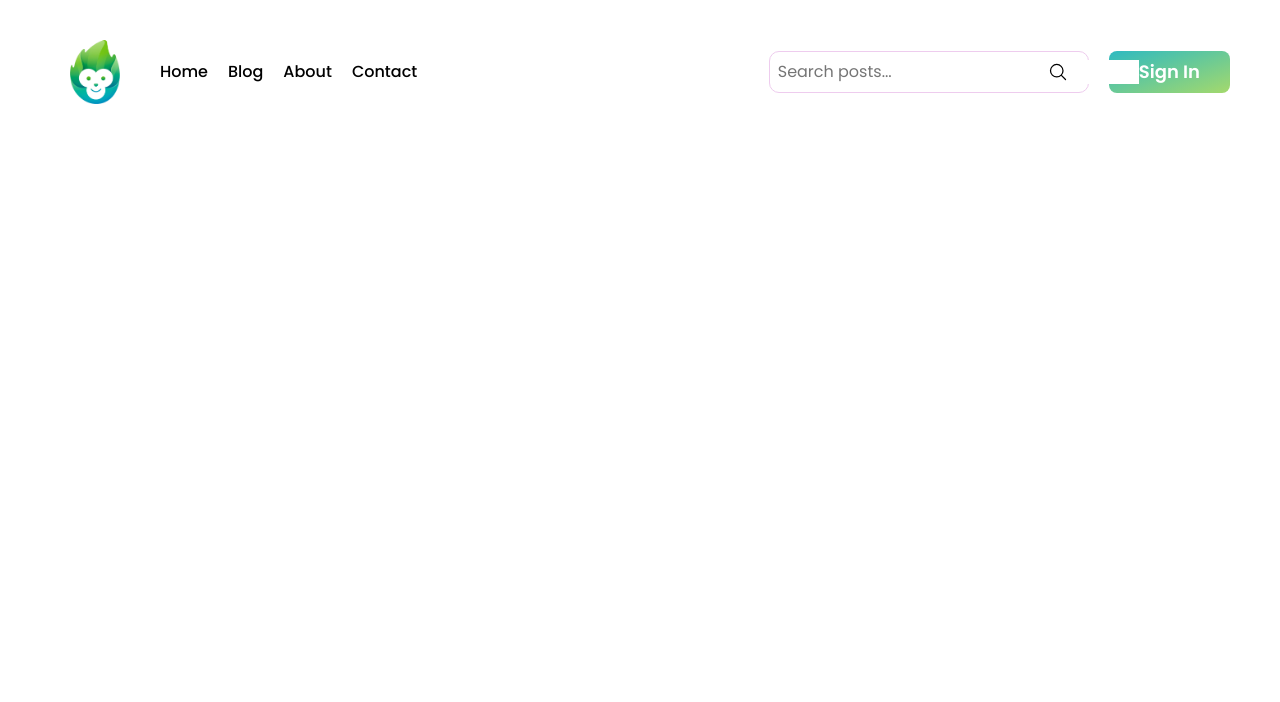
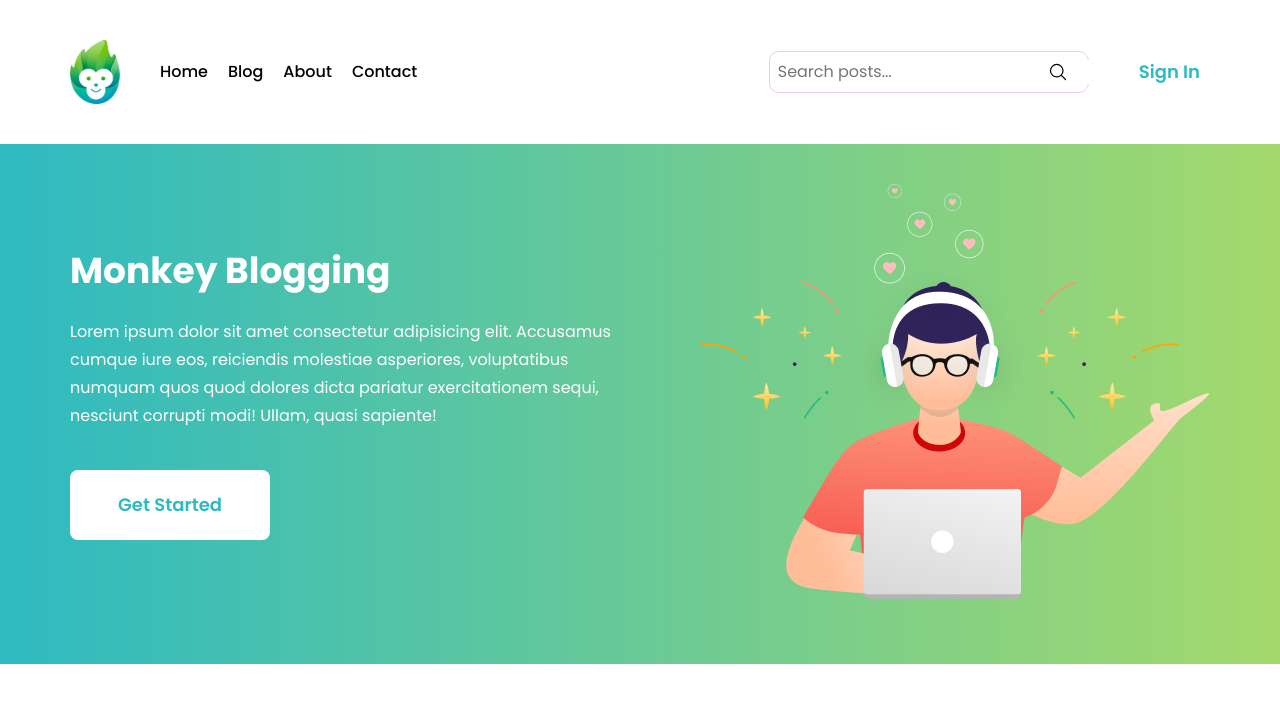
Before and after one commit to dangtienhung/reactjs_monkey-blogging, a React (Create React App) app: page / in a window 1280 px wide. Shown: the top 702 px of the page. Built offline with nearby package versions, Linux system fonts and the light colour scheme; no server answers.

Commit message:
homebanner ui

```diff
--- a/src/components/button/Button.js
+++ b/src/components/button/Button.js
@@ -1,5 +1,5 @@
 import React from 'react';
-import styled from 'styled-components';
+import styled, { css } from 'styled-components';
 import LoadingSpinner from '../loading/LoadingSpinner';
 import PropTypes from 'prop-types';
 import { NavLink } from 'react-router-dom';
@@ -14,14 +14,29 @@ const ButtonStyles = styled.button`
    font-size: 18px;
    width: 100%;
    height: ${(props) => props.height || '70px'};
-   background-image: linear-gradient(
-      to right bottom,
-      ${(props) => props.theme.primary},
-      ${(props) => props.theme.secondary}
-   );
+   ${(props) =>
+      props.kind === 'secondary' &&
+      css`
+         background-color: white;
+         color: ${(props) => props.theme.primary};
+      `};
+   ${(props) =>
+      props.kind === 'primary' &&
+      css`
+         color: white;
+         background-image: linear-gradient(
+            to right bottom,
+            ${(props) => props.theme.primary},
+            ${(props) => props.theme.secondary}
+         );
+      `};
    display: inline-flex;
    align-items: center;
    justify-content: center;
+   &:disable {
+      opacity: 0.5;
+      cursor: default;
+   }
 `;
 
 /**
@@ -34,6 +49,7 @@ const ButtonStyles = styled.button`
 const Button = ({
    type = 'button',
    onClick = () => {},
+   kind = 'secondary',
    children,
    ...props
 }) => {
@@ -42,14 +58,14 @@ const Button = ({
    if (to !== '' && typeof to === 'string') {
       return (
          <NavLink to={to}>
-            <ButtonStyles type={type} onClick={onClick} {...props}>
+            <ButtonStyles type={type} onClick={onClick} kind={kind} {...props}>
                {child}
             </ButtonStyles>
          </NavLink>
       );
    }
    return (
-      <ButtonStyles type={type} onClick={onClick} {...props}>
+      <ButtonStyles type={type} onClick={onClick} kind={kind} {...props}>
          {child}
       </ButtonStyles>
    );
@@ -60,6 +76,7 @@ Button.propTypes = {
    isLoading: PropTypes.bool,
    onClick: PropTypes.func,
    children: PropTypes.node,
+   kind: PropTypes.oneOf(['primary', 'secondary']),
 };
 
 export default Button;
--- /dev/null
+++ b/src/components/layouts/Layout.jsx
@@ -0,0 +1,13 @@
+import React from 'react';
+import Header from './header/Header';
+
+const Layout = ({ children }) => {
+   return (
+      <>
+         <Header />
+         {children}
+      </>
+   );
+};
+
+export default Layout;
--- a/src/components/pages/HomePage.jsx
+++ b/src/components/pages/HomePage.jsx
@@ -3,6 +3,8 @@ import { auth } from '../../firebase/firebase-config';
 import { signOut } from 'firebase/auth';
 import styled from 'styled-components';
 import { Header } from '../layouts';
+import HomeBanner from '../../modules/home/HomeBanner';
+import Layout from '../layouts/Layout';
 
 const HomePageStyle = styled.div``;
 
@@ -12,10 +14,12 @@ const HomePage = () => {
    };
    return (
       <HomePageStyle>
-         <Header />
-         {/* <div>
-            <button onClick={handleSignOut}>Sign Out</button>
-         </div> */}
+         <Layout>
+            <HomeBanner />
+            {/* <div>
+               <button onClick={handleSignOut}>Sign Out</button>
+            </div> */}
+         </Layout>
       </HomePageStyle>
    );
 };
--- a/src/components/pages/SignInPage.js
+++ b/src/components/pages/SignInPage.js
@@ -105,6 +105,7 @@ const SignInPage = () => {
                   maxWidth: 300,
                   margin: '0 auto',
                }}
+               kind="primary"
                isLoading={isSubmitting}
                disable={isSubmitting}
             >
--- a/src/components/pages/SignUpPage.js
+++ b/src/components/pages/SignUpPage.js
@@ -164,6 +164,7 @@ const SignUpPage = () => {
                   maxWidth: 300,
                   margin: '0 auto',
                }}
+               kind="primary"
                isLoading={isSubmitting}
                disable={isSubmitting}
             >
--- /dev/null
+++ b/src/modules/home/HomeBanner.jsx
@@ -0,0 +1,73 @@
+import React from 'react';
+import styled from 'styled-components';
+import Button from '../../components/button/Button';
+
+const HomeBannerStyle = styled.div`
+   min-height: 520px;
+   padding: 40px 0;
+   background-image: linear-gradient(
+      to right,
+      ${(props) => props.theme.primary},
+      ${(props) => props.theme.secondary}
+   );
+   .banner {
+      display: flex;
+      justify-content: space-between;
+      align-items: center;
+      &-content {
+         max-width: 50%;
+         color: white;
+      }
+      &-heading {
+         font-size: 36px;
+         margin-bottom: 20px;
+      }
+      &-desc {
+         line-height: 1.75;
+         margin-bottom: 40px;
+      }
+      button {
+         text-transform: capitalize;
+      }
+      &-image {
+         img {
+         }
+      }
+   }
+`;
+
+const HomeBanner = () => {
+   return (
+      <HomeBannerStyle>
+         <div className="container">
+            <div className="banner">
+               <div className="banner-content">
+                  <h1 className="banner-heading">Monkey Blogging</h1>
+                  <p className="banner-desc">
+                     Lorem ipsum dolor sit amet consectetur adipisicing elit.
+                     Accusamus cumque iure eos, reiciendis molestiae asperiores,
+                     voluptatibus numquam quos quod dolores dicta pariatur
+                     exercitationem sequi, nesciunt corrupti modi! Ullam, quasi
+                     sapiente!
+                  </p>
+                  <Button
+                     type="button"
+                     to="/sign-in"
+                     style={{ maxWidth: '200px' }}
+                  >
+                     get started
+                  </Button>
+               </div>
+               <div className="banner-image">
+                  <img
+                     src="/assets/images/banner/image-banner-home.png"
+                     alt="banner"
+                  />
+               </div>
+            </div>
+         </div>
+      </HomeBannerStyle>
+   );
+};
+
+export default HomeBanner;
```
Also changed, not shown: public/assets/images/banner/image-banner-home.png (added).
